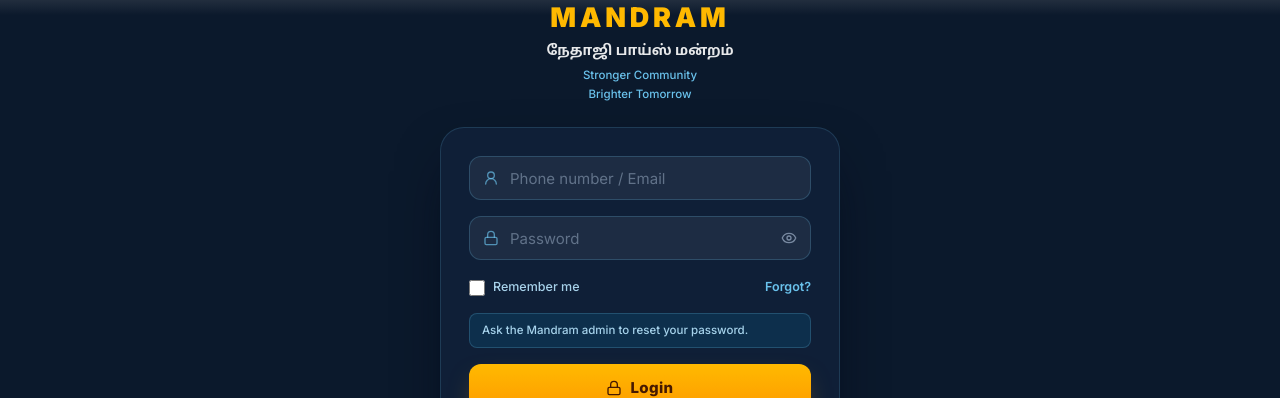
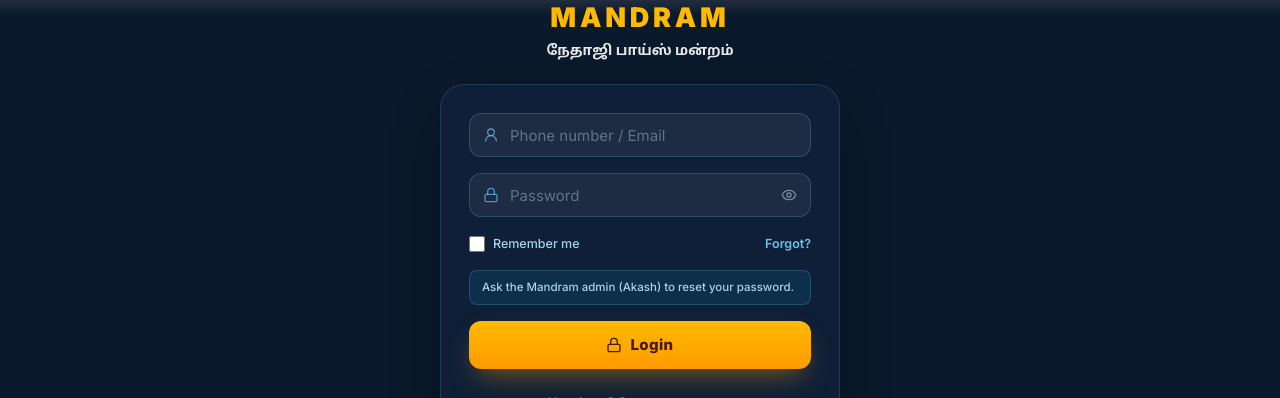
Before and after one commit to akashthamarai2003248-beep/NTJ-boys, a Next.js app: page /login in a window 1280 px wide. Both pictures are taken after a click on the button "Forgot?". Shown: the part 315-713 px from the top of the page. Built offline with nearby package versions, Linux system fonts and the light colour scheme; grey boxes are pictures that could not be loaded.

Commit message:
feat(auth): mention Akash as Mandram admin in reset password hint

```diff
--- a/src/app/(auth)/login/page.tsx
+++ b/src/app/(auth)/login/page.tsx
@@ -201,11 +201,7 @@ function LoginInner() {
               MANDRAM
             </p>
             <p className="mt-2 text-[14px] font-semibold text-white/90">நேதாஜி பாய்ஸ் மன்றம்</p>
-            <p className="mt-1.5 text-[11.5px] font-medium leading-relaxed text-sky-300/90">
-              {tr("Stronger Community", "வலுவான சமூகம்")}
-              <br />
-              {tr("Brighter Tomorrow", "பிரகாசமான நாளை")}
-            </p>
+
           </div>
 
           {/* ── card ── */}
@@ -268,7 +264,10 @@ function LoginInner() {
                 </div>
                 {forgotHint ? (
                   <p className="rounded-lg border border-sky-300/20 bg-sky-400/10 px-3 py-2 text-[11.5px] font-medium text-sky-200/90">
-                    {tr("Ask the Mandram admin to reset your password.", "மன்ற நிர்வாகியிடம் கடவுச்சொல்லை மீட்டமைக்கச் சொல்லுங்கள்.")}
+                    {tr(
+                      "Ask the Mandram admin (Akash) to reset your password.",
+                      "மன்ற நிர்வாகி ஆகாஷிடம் (Akash) கடவுச்சொல்லை மீட்டமைக்கச் சொல்லுங்கள்."
+                    )}
                   </p>
                 ) : null}
 
```
